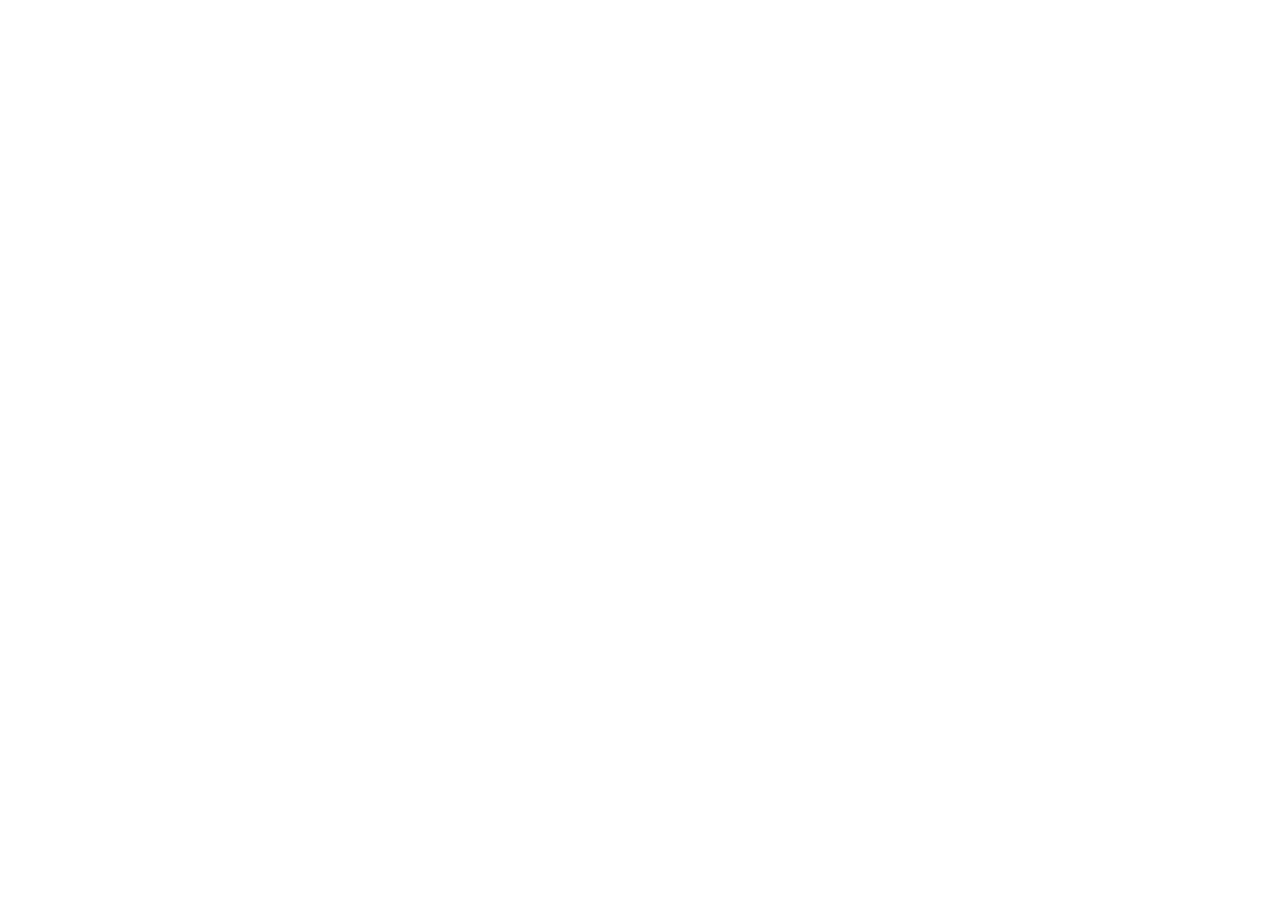
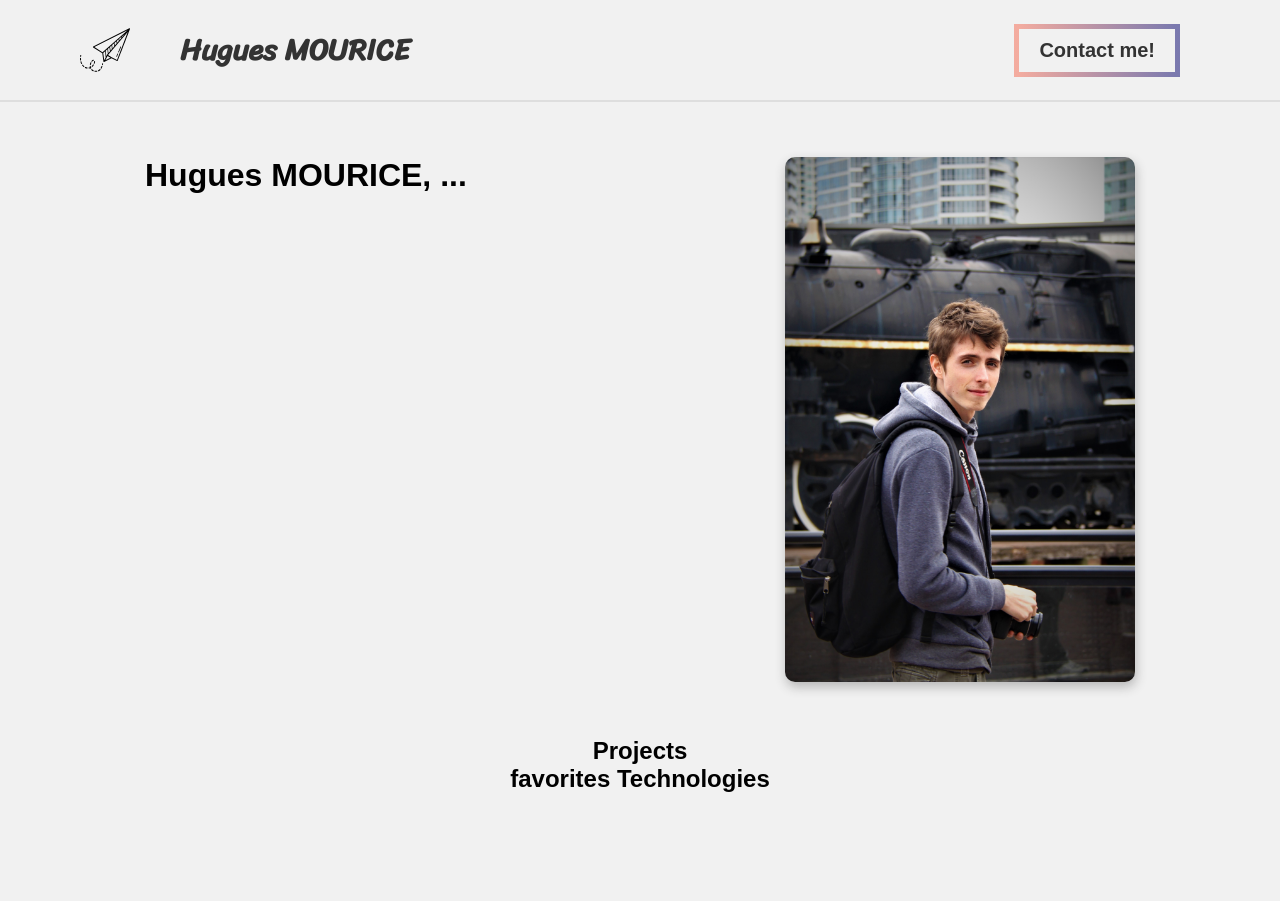
Before and after one commit to Mherlin06/Portfolio, a plain HTML site: page main.html in a window 1280 px wide. Before the commit the page ends 800 px from the top, so only its background shows below. Drawn offline with Linux system fonts and the light colour scheme; a web font is replaced by a local one.

Commit message:
ending header & start building info-card

```diff
--- a/index.css
+++ b/index.css
@@ -28,7 +28,7 @@ h1{
     text-transform: uppercase;
     font-size: 70px;
     color: #f1f1f1;
-    font-family: Abril fatface, sans-serif;
+    font-family: sriracha, cursive;
 }
 
 h1 span{
@@ -46,11 +46,11 @@ h1 span{
     background: transparent;
     font-size: 25px;
     padding: 20px;
-    width: 200px;
+    width: 250px;
     color: #f1f1f1;
     cursor: pointer;
     text-shadow: 1px 1px 1px #333;
-
+    font-family: monda, sans-serif;
 }
 
 .btn-1{
@@ -102,6 +102,7 @@ footer{
     left:50%;
     transform: translateX(-50%);
     font-size: 10px;
+    font-family: martel sans, sans-serif;
 }
 
 footer a {
--- a/main.css
+++ b/main.css
@@ -0,0 +1,83 @@
+*, ::before, ::after {
+    box-sizing: border-box;
+    margin: 0;
+    padding: 0;
+}
+
+html {
+    font-family: Arial, Helvetica, sans-serif;
+    font-size: 16px;
+}
+
+body{
+    background: #f1f1f1;
+    width: 100vw;
+    display: flex;
+    flex-direction: column;
+    align-items: center;
+}
+
+header{
+    display: flex;
+    position: sticky;
+    top:0px;
+    height: 100px;
+    padding: 50px ;
+    align-items: center;
+    border-bottom: 2px solid rgba(51, 51, 51, 0.1);
+    background: #f1f1f1;
+    min-width: 1000px;
+    width: 100%;
+}
+.blog-logo{
+    height: 50px;
+    width: 50px;
+    margin: 0 30px;
+    cursor: pointer;
+}
+.name{
+    font-family: sriracha, cursive;
+    font-size: 30px;
+    font-weight: 800;
+    color: #333;
+    margin: 0 20px;
+}
+.contact-btn{
+    font-size: 20px;
+    border: 5px solid;
+    border-image-slice: 1;
+    border-image-source: linear-gradient(to left, hsla(241, 25%, 58%, 1) 0%,hsla(9, 79%, 79%, 1) 100%);
+    margin: 0 50px 0 auto;
+    padding: 10px 20px;
+}
+.contact-btn a {
+    text-decoration: none;
+    font-family: monsa, sans-serif;
+    font-weight: 700;
+    color: #333;
+}
+.contact-btn:hover{
+    background: linear-gradient(to left, hsla(241, 25%, 58%, 1) 0%,hsla(9, 79%, 79%, 1) 100%);
+}
+.contact-btn a:hover{
+    color:#f1f1f1;
+}
+main{
+    display: flex;
+    flex-direction: column;
+    align-items: center;
+    width: 1100px;
+}
+.aboutme{
+    display: flex;
+    justify-content: space-between;
+    min-width: 1100px;
+    /* background: red; */
+    padding: 5%;
+}
+.info-photo{
+    width: 350px;
+    height: auto;
+    border-radius: 10px;
+    box-shadow: 1px 5px 11px rgba(51, 51, 51, 0.3);
+}
--- a/main.html
+++ b/main.html
@@ -5,22 +5,60 @@
     <meta http-equiv="X-UA-Compatible" content="IE=edge">
     <meta name="viewport" content="width=device-width, initial-scale=1.0">
     <title>Hugues MOURICE | Dev | main_page</title>
+    <link href="main.css" rel="stylesheet">
+    <link rel="icon" href="src\icons8-avion-en-papier-100.png">
+    <link href="https://fonts.googleapis.com/css2?family=Caudex&family=Martel+Sans&family=Monda&family=Sriracha&display=swap" rel="stylesheet">
 </head>
 <body>
     <header>
-        <div class="logo"></div>
-        <div class="name"></div>
-        <div class="project-btn"></div>
-        <div class="aboutme-btn"></div>
-        <div class="contact-btn"></div>
-        <div class="blog-btn"></div>
+        <a href="#" class="blog-logo"><img src="src\paper-plane-svgrepo-com.svg" alt="paper-plane-logo"></a>
+        <div class="name"><span>Hugues MOURICE</span></div>
+        <div class="contact-btn"><a href="#contact">Contact me!</a></div>
     </header>
 
     <main>
-        <div class="intro"></div>
-        <div class="projects"></div>
-        <div class="aboutme"></div>
-        <div class="contact"></div>
+        <div class="aboutme">
+            <div class="info-card">
+                <div class="bulle-logo">
+                    <div class="linkedin-btn"><a href="https://www.linkedin.com/in/hugues-mourice/"></a></div>
+                    <div class="blog-btn"><a href="#"></a></div>
+                    <div class="github-btn"><a href="https://github.com/Mherlin06"></a></div>
+                </div>
+                <h1>Hugues MOURICE, ...</h1>
+            </div>
+            <img src="src/IMG_7819.jpg" alt="photo d'un gars extra" class="info-photo">
+        </div>
+        <div class="projects">
+            <h2>Projects</h2>
+            <div class="project-card">
+
+            </div>
+        </div>
+        <div class="technos"></div>
+            <h2>favorites Technologies </h2>
+            <div class="techno-grid">
+                <div class="techno-cards">
+                    <img>
+                </div>
+                <div class="techno-cards">
+                    <img >
+                </div>
+                <div class="techno-cards">
+                    <img>
+                </div>
+                <div class="techno-cards">
+                    <img>
+                </div>
+                <div class="techno-cards">
+                    <img>
+                </div>
+                <div class="techno-cards">
+                    <img>
+                </div>
+            </div>
+        <div class="contact" id="contact">
+
+        </div>
     </main>
 
     <footer>
```
Also changed, not shown: index.html (+5 -4 lines), src/IMG_7819.jpg (added).
